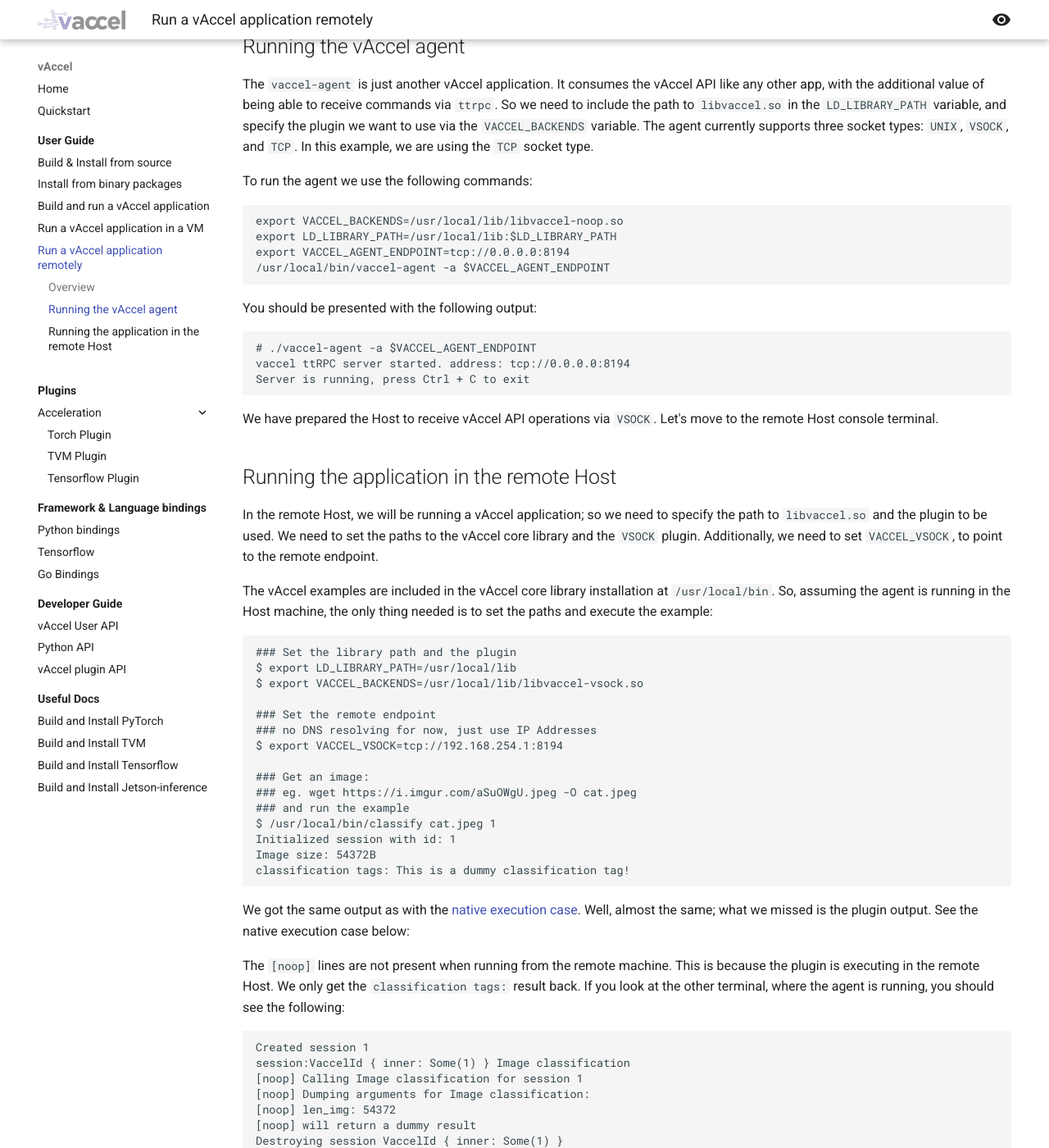
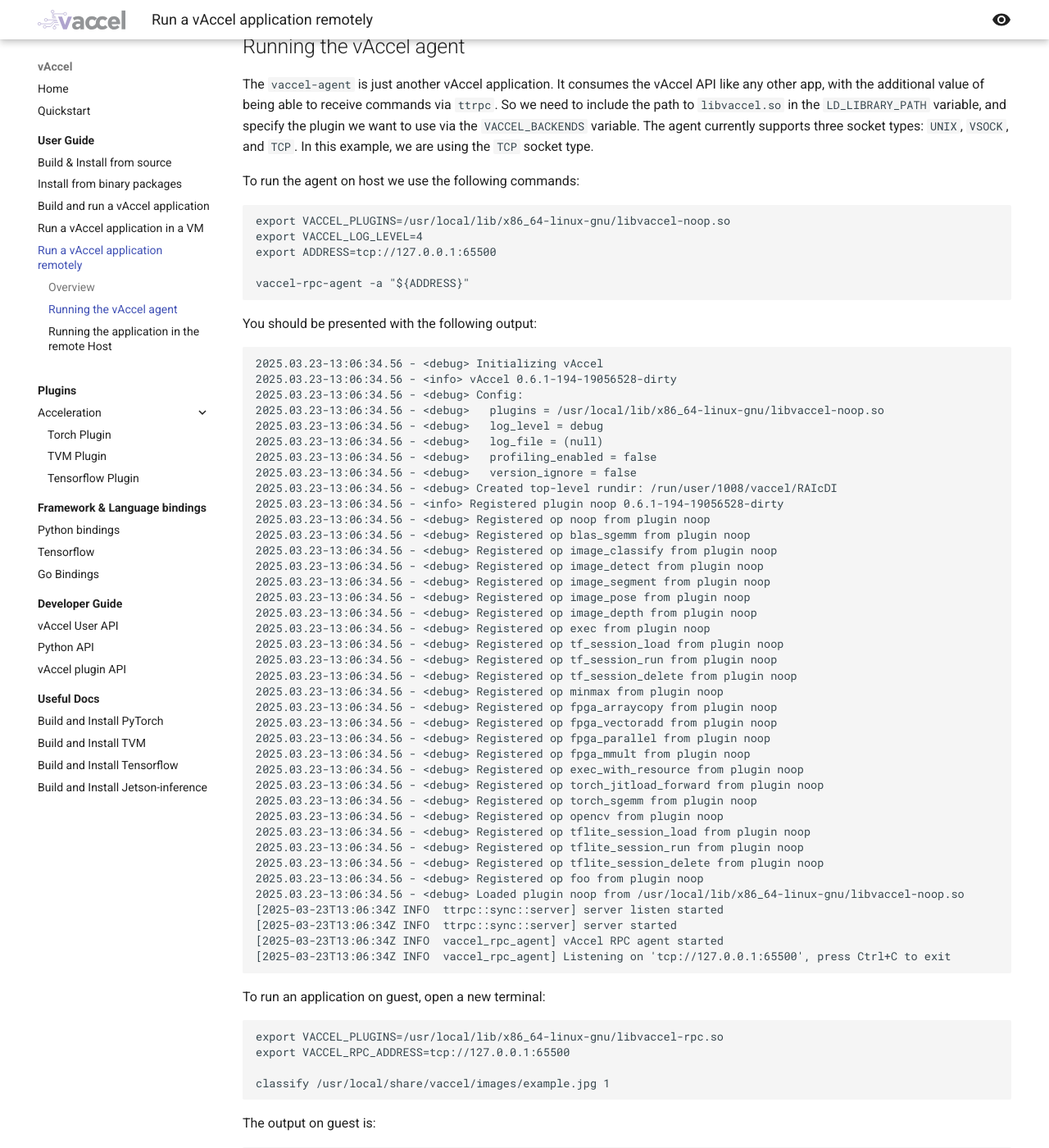
Before and after one commit to nubificus/vaccel-docs, an MkDocs documentation site: the page built from docs/user-guide/remote-example.md, in a window 1280 px wide and 1400 px high, scrolled down 1231 px. Shown: the whole window at 82% size. Built offline with MkDocs 1.6.1 and Material for MkDocs 9.7.7, drawn with Linux system fonts in a browser that asks for light colours; the version menu is left out; some of the changed text lies outside the part shown.

Commit message:
docs: Update rpc agent example using tcp socket type
PR: https://github.com/nubificus/vaccel-docs/pull/16
Signed-off-by: mgkeka <mgkeka@nubificus.co.uk>
Reviewed-by: Anastassios Nanos <ananos@nubificus.co.uk>
Approved-by: Anastassios Nanos <ananos@nubificus.co.uk>

````diff
--- a/docs/user-guide/remote-example.md
+++ b/docs/user-guide/remote-example.md
@@ -37,25 +37,93 @@ commands via `ttrpc`. So we need to include the path to `libvaccel.so` in the
 `VACCEL_BACKENDS` variable. The agent currently supports three socket types:
 `UNIX`, `VSOCK`, and `TCP`. In this example, we are using the `TCP` socket type.
 
-To run the agent we use the following commands:
+To run the agent on host we use the following commands:
 
 ```bash
-export VACCEL_BACKENDS=/usr/local/lib/libvaccel-noop.so
-export LD_LIBRARY_PATH=/usr/local/lib:$LD_LIBRARY_PATH
-export VACCEL_AGENT_ENDPOINT=tcp://0.0.0.0:8194
-/usr/local/bin/vaccel-agent -a $VACCEL_AGENT_ENDPOINT
+export VACCEL_PLUGINS=/usr/local/lib/x86_64-linux-gnu/libvaccel-noop.so
+export VACCEL_LOG_LEVEL=4
+export ADDRESS=tcp://127.0.0.1:65500
+
+vaccel-rpc-agent -a "${ADDRESS}"
 ```
 
 You should be presented with the following output:
-
 ```console
-# ./vaccel-agent -a $VACCEL_AGENT_ENDPOINT
-vaccel ttRPC server started. address: tcp://0.0.0.0:8194
-Server is running, press Ctrl + C to exit
+2025.03.23-13:06:34.56 - <debug> Initializing vAccel
+2025.03.23-13:06:34.56 - <info> vAccel 0.6.1-194-19056528-dirty
+2025.03.23-13:06:34.56 - <debug> Config:
+2025.03.23-13:06:34.56 - <debug>   plugins = /usr/local/lib/x86_64-linux-gnu/libvaccel-noop.so
+2025.03.23-13:06:34.56 - <debug>   log_level = debug
+2025.03.23-13:06:34.56 - <debug>   log_file = (null)
+2025.03.23-13:06:34.56 - <debug>   profiling_enabled = false
+2025.03.23-13:06:34.56 - <debug>   version_ignore = false
+2025.03.23-13:06:34.56 - <debug> Created top-level rundir: /run/user/1008/vaccel/RAIcDI
+2025.03.23-13:06:34.56 - <info> Registered plugin noop 0.6.1-194-19056528-dirty
+2025.03.23-13:06:34.56 - <debug> Registered op noop from plugin noop
+2025.03.23-13:06:34.56 - <debug> Registered op blas_sgemm from plugin noop
+2025.03.23-13:06:34.56 - <debug> Registered op image_classify from plugin noop
+2025.03.23-13:06:34.56 - <debug> Registered op image_detect from plugin noop
+2025.03.23-13:06:34.56 - <debug> Registered op image_segment from plugin noop
+2025.03.23-13:06:34.56 - <debug> Registered op image_pose from plugin noop
+2025.03.23-13:06:34.56 - <debug> Registered op image_depth from plugin noop
+2025.03.23-13:06:34.56 - <debug> Registered op exec from plugin noop
+2025.03.23-13:06:34.56 - <debug> Registered op tf_session_load from plugin noop
+2025.03.23-13:06:34.56 - <debug> Registered op tf_session_run from plugin noop
+2025.03.23-13:06:34.56 - <debug> Registered op tf_session_delete from plugin noop
+2025.03.23-13:06:34.56 - <debug> Registered op minmax from plugin noop
+2025.03.23-13:06:34.56 - <debug> Registered op fpga_arraycopy from plugin noop
+2025.03.23-13:06:34.56 - <debug> Registered op fpga_vectoradd from plugin noop
+2025.03.23-13:06:34.56 - <debug> Registered op fpga_parallel from plugin noop
+2025.03.23-13:06:34.56 - <debug> Registered op fpga_mmult from plugin noop
+2025.03.23-13:06:34.56 - <debug> Registered op exec_with_resource from plugin noop
+2025.03.23-13:06:34.56 - <debug> Registered op torch_jitload_forward from plugin noop
+2025.03.23-13:06:34.56 - <debug> Registered op torch_sgemm from plugin noop
+2025.03.23-13:06:34.56 - <debug> Registered op opencv from plugin noop
+2025.03.23-13:06:34.56 - <debug> Registered op tflite_session_load from plugin noop
+2025.03.23-13:06:34.56 - <debug> Registered op tflite_session_run from plugin noop
+2025.03.23-13:06:34.56 - <debug> Registered op tflite_session_delete from plugin noop
+2025.03.23-13:06:34.56 - <debug> Registered op foo from plugin noop
+2025.03.23-13:06:34.56 - <debug> Loaded plugin noop from /usr/local/lib/x86_64-linux-gnu/libvaccel-noop.so
+[2025-03-23T13:06:34Z INFO  ttrpc::sync::server] server listen started
+[2025-03-23T13:06:34Z INFO  ttrpc::sync::server] server started
+[2025-03-23T13:06:34Z INFO  vaccel_rpc_agent] vAccel RPC agent started
+[2025-03-23T13:06:34Z INFO  vaccel_rpc_agent] Listening on 'tcp://127.0.0.1:65500', press Ctrl+C to exit
 ```
 
-We have prepared the Host to receive vAccel API operations via `VSOCK`. Let's
-move to the remote Host console terminal.
+To run an application on guest, open a new terminal:
+```console
+export VACCEL_PLUGINS=/usr/local/lib/x86_64-linux-gnu/libvaccel-rpc.so
+export VACCEL_RPC_ADDRESS=tcp://127.0.0.1:65500
+
+classify /usr/local/share/vaccel/images/example.jpg 1
+```
+The output on guest is:
+```
+Initialized session with id: 1
+classification tags: This is a dummy classification tag!
+```
+
+While on host:
+```
+...
+2025.03.23-13:07:02.97 - <debug> New rundir for session 1: /run/user/1008/vaccel/RAIcDI/session.1
+2025.03.23-13:07:02.97 - <debug> Initialized session 1
+[2025-03-23T13:07:02Z INFO  vaccel_rpc_agent::session] Created session 1
+[2025-03-23T13:07:02Z INFO  vaccel_rpc_agent::ops::genop] Genop session 1
+2025.03.23-13:07:02.97 - <debug> session:1 Looking for plugin implementing VACCEL_OP_IMAGE_CLASSIFY
+2025.03.23-13:07:02.97 - <debug> Returning func from hint plugin noop
+2025.03.23-13:07:02.97 - <debug> Found implementation in noop plugin
+2025.03.23-13:07:02.97 - <debug> [noop] Calling Image classification for session 1
+2025.03.23-13:07:02.97 - <debug> [noop] Dumping arguments for Image classification:
+2025.03.23-13:07:02.97 - <debug> [noop] model: (null)
+2025.03.23-13:07:02.97 - <debug> [noop] len_img: 79281
+2025.03.23-13:07:02.97 - <debug> [noop] len_out_text: 512
+2025.03.23-13:07:02.97 - <debug> [noop] len_out_imgname: 512
+2025.03.23-13:07:02.97 - <debug> [noop] will return a dummy result
+2025.03.23-13:07:02.97 - <debug> [noop] will return a dummy result
+2025.03.23-13:07:03.06 - <debug> Released session 1
+[2025-03-23T13:07:03Z INFO  vaccel_rpc_agent::session] Destroyed session 1
+```
 
 ## Running the application in the remote Host
 
````
